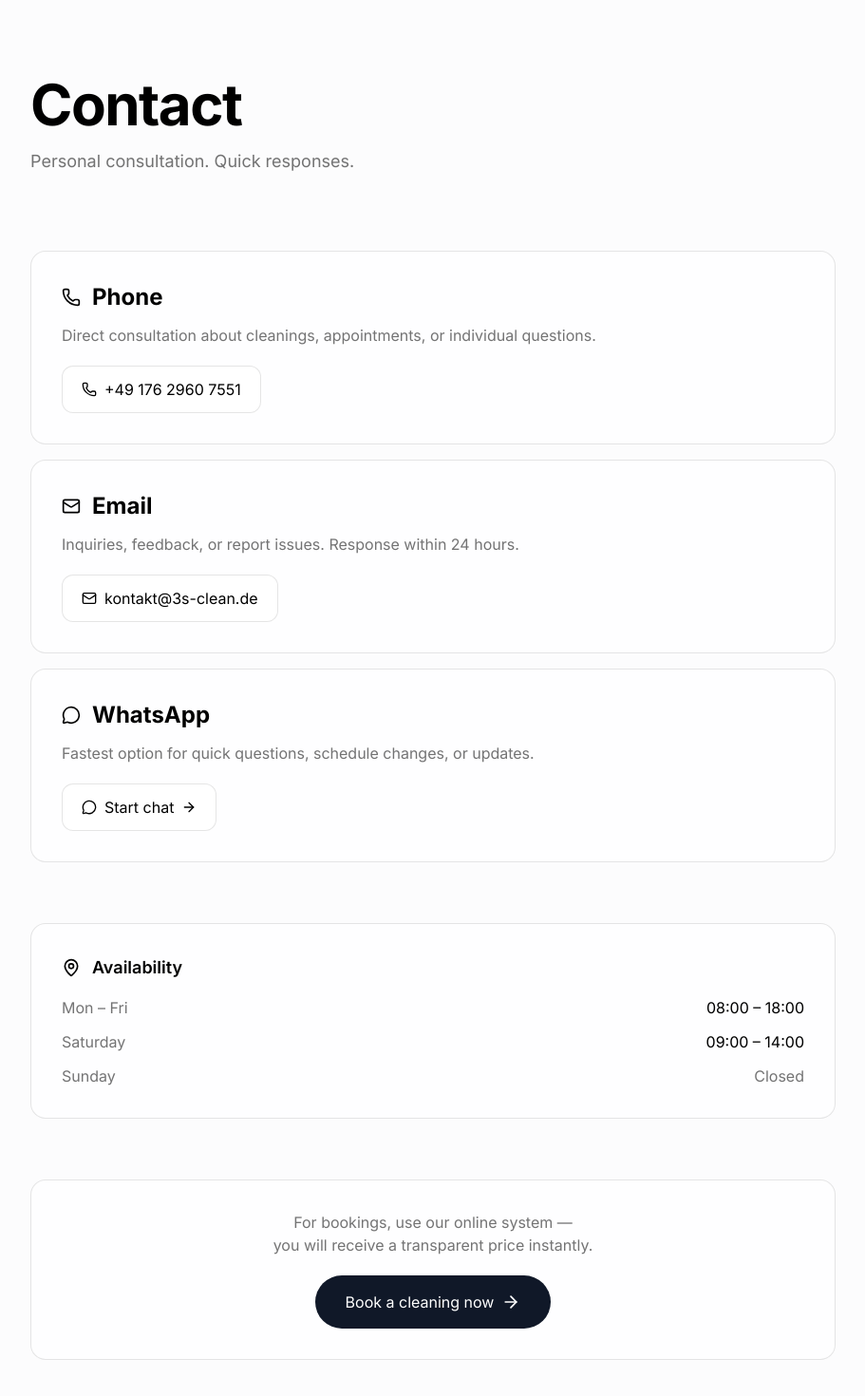
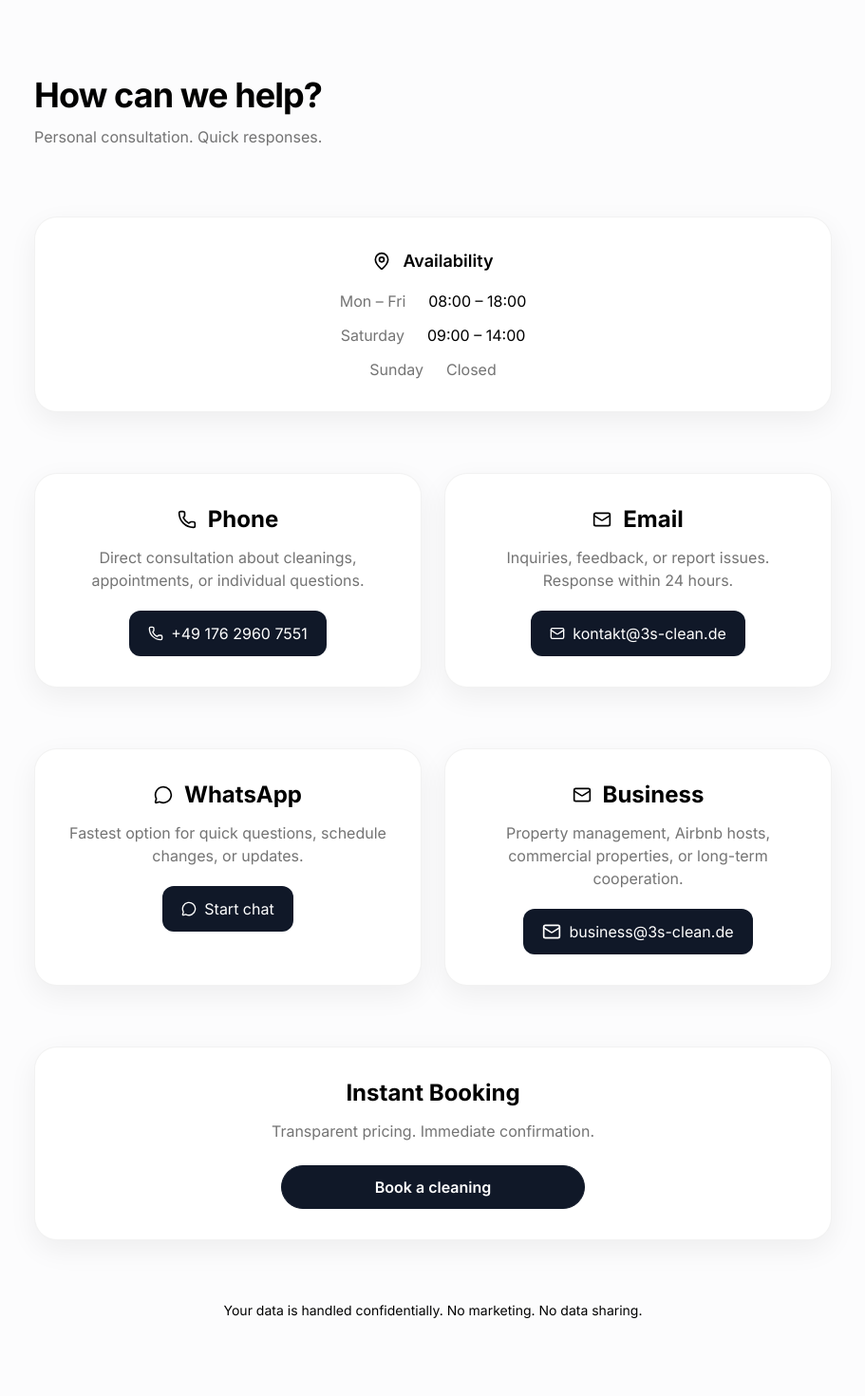
Before and after one commit to 3S-Clean/3s-clean-app, a Next.js app: page /en/contact in a window 1280 px wide. Shown: the part 80-1550 px from the top of the page at 95% size, without its empty margins (184-1095 px from the left). Built offline with nearby package versions, Linux system fonts and the light colour scheme; no server answers.

Commit message:
feat: new contact

```diff
--- a/app/[locale]/contact/page.tsx
+++ b/app/[locale]/contact/page.tsx
@@ -1,169 +1,236 @@
-'use client';
+"use client";
 
-import Link from 'next/link';
-import { Phone, Mail, MessageCircle, MapPin, ArrowRight } from 'lucide-react';
+import {Mail, MapPin, MessageCircle, Phone} from "lucide-react";
 import Header from "@/components/header/Header";
 import Footer from "@/components/footer/Footer";
+import {CONTENT_GUTTER, PAGE_CONTAINER} from "@/components/ui/layout";
+import PillCTA from "@/components/ui/buttons/PillCTA";
+import {CARD_FRAME_BASE, CARD_FRAME_HOVER_LIFT} from "@/components/ui/card/CardFrame";
 
 const businessHours = [
-    { day: 'Mon – Fri', hours: '08:00 – 18:00' },
-    { day: 'Saturday', hours: '09:00 – 14:00' },
-    { day: 'Sunday', hours: 'Closed' },
+    {day: "Mon – Fri", hours: "08:00 – 18:00"},
+    {day: "Saturday", hours: "09:00 – 14:00"},
+    {day: "Sunday", hours: "Closed"},
 ];
+
+const CONTACT_CARD = [CARD_FRAME_BASE, "p-6 md:p-8"].join(" ");
+
+const CONTACT_CARD_HOVER = [
+    CARD_FRAME_BASE,
+    "select-none transition-all duration-200",
+    CARD_FRAME_HOVER_LIFT,
+    "motion-reduce:transition-none motion-reduce:hover:transform-none",
+    "p-6 md:p-8",
+].join(" ");
 
 export default function ContactPage() {
     return (
         <>
-            <Header />
-            <main className="mx-auto max-w-7xl px-6 pb-8 md:pt-20 md:pb-16  pt-[90px] sm:pt-[86px]">
-                {/* Hero */}
-                <section className="px-6 pt-12 pb-8 md:pt-20 md:pb-12 max-w-4xl mx-auto">
-                    <h1 className="text-4xl md:text-5xl lg:text-6xl font-bold tracking-tight mb-4 text-[var(--text)]">
-                        Contact
+            <Header/>
+
+            <main
+                className="min-h-screen pb-8 md:pt-20 md:pb-16 pt-[90px] sm:pt-[86px] bg-[var(--background)] text-[var(--text)]">
+                {/* Hero (left, smaller) */}
+                <section className="pt-12 pb-8 md:pt-20 md:pb-10">
+                    <div className={PAGE_CONTAINER}>
+                        <div
+                            className={`${CONTENT_GUTTER} max-w-4xl mx-auto flex flex-col gap-3 items-start text-left`}>
+                            <h1 className="text-3xl md:text-4xl font-bold tracking-tight text-[var(--text)]">
+                                How can we help?
                             </h1>
-                    <p className="text-[var(--muted)] text-lg">
+                            <p className="text-[var(--muted)] text-base">
                                 Personal consultation. Quick responses.
                             </p>
+                        </div>
+                    </div>
                 </section>
 
-                {/* Contact Cards */}
-                <section className="px-6 py-8 max-w-4xl mx-auto space-y-4">
-
-                    {/* Phone Card */}
-                    <div className="bg-[var(--card)] border border-[var(--border)] rounded-2xl p-6 md:p-8">
-                        <div className="flex items-center gap-3 mb-3">
-                            <Phone className="w-5 h-5 text-[var(--text)]" />
-                            <h2 className="text-xl md:text-2xl font-bold text-[var(--text)]">
-                                Phone
-                            </h2>
-                        </div>
-                        <p className="text-[var(--muted)] mb-5">
-                            Direct consultation about cleanings, appointments, or individual questions.
-                        </p>
-                        <a
-                            href="tel:+4917629607551"
-                            className="inline-flex items-center gap-2 bg-[var(--input-bg)] border border-[var(--border)] hover:bg-[var(--border)] px-5 py-3 rounded-xl transition-colors text-[var(--text)]"
-                        >
-                            <Phone className="w-4 h-4" />
-                            <span>+49 176 2960 7551</span>
-                        </a>
+                {/* Availability (first card) */}
+                <section className="py-8">
+                    <div className={PAGE_CONTAINER}>
+                        <div className={`${CONTENT_GUTTER} max-w-4xl mx-auto`}>
+                            <div className={`${CONTACT_CARD} text-center`}>
+                                <div className="flex items-center justify-center gap-3 mb-4">
+                                    <MapPin className="w-5 h-5 text-[var(--text)]"/>
+                                    <h2 className="text-lg font-semibold text-[var(--text)]">Availability</h2>
                                 </div>
 
-                    {/* Email Card */}
-                    <div className="bg-[var(--card)] border border-[var(--border)] rounded-2xl p-6 md:p-8">
-                        <div className="flex items-center gap-3 mb-3">
-                            <Mail className="w-5 h-5 text-[var(--text)]" />
-                            <h2 className="text-xl md:text-2xl font-bold text-[var(--text)]">
-                                Email
-                            </h2>
-                        </div>
-                        <p className="text-[var(--muted)] mb-5">
-                            Inquiries, feedback, or report issues. Response within 24 hours.
-                        </p>
-                        <a
-                            href="mailto:kontakt@3s-clean.de"
-                            className="inline-flex items-center gap-2 bg-[var(--input-bg)] border border-[var(--border)] hover:bg-[var(--border)] px-5 py-3 rounded-xl transition-colors text-[var(--text)]"
-                        >
-                            <Mail className="w-4 h-4" />
-                            <span>kontakt@3s-clean.de</span>
-                        </a>
-                    </div>
-
-                    {/* WhatsApp Card */}
-                    <div className="bg-[var(--card)] border border-[var(--border)] rounded-2xl p-6 md:p-8">
-                        <div className="flex items-center gap-3 mb-3">
-                            <MessageCircle className="w-5 h-5 text-[var(--text)]" />
-                            <h2 className="text-xl md:text-2xl font-bold text-[var(--text)]">
-                                WhatsApp
-                            </h2>
-                        </div>
-                        <p className="text-[var(--muted)] mb-5">
-                            Fastest option for quick questions, schedule changes, or updates.
-                        </p>
-                        <a
-                            href="https://wa.me/491762960755"
-                            target="_blank"
-                            rel="noopener noreferrer"
-                            className="inline-flex items-center gap-2 bg-[var(--input-bg)] border border-[var(--border)] hover:bg-[var(--border)] px-5 py-3 rounded-xl transition-colors text-[var(--text)]"
-                        >
-                            <MessageCircle className="w-4 h-4" />
-                            <span>Start chat</span>
-                            <ArrowRight className="w-4 h-4" />
-                        </a>
-                    </div>
-
-                </section>
-
-                {/* Business Hours */}
-                <section className="px-6 py-8 max-w-4xl mx-auto">
-                    <div className="bg-[var(--card)] border border-[var(--border)] rounded-2xl p-6 md:p-8">
-                        <div className="flex items-center gap-3 mb-4">
-                            <MapPin className="w-5 h-5 text-[var(--text)]" />
-                            <h2 className="text-lg font-semibold text-[var(--text)]">
-                                Availability
-                            </h2>
-                        </div>
                                 <div className="space-y-3">
                                     {businessHours.map((item, index) => (
-                                <div
-                                    key={index}
-                                    className="flex justify-between items-center"
+                                        <div key={index} className="flex justify-center items-center gap-6">
+                                            <span className="text-[var(--muted)]">{item.day}</span>
+                                            <span
+                                                className={`font-medium ${
+                                                    item.hours === "Closed" ? "text-[var(--muted)]" : "text-[var(--text)]"
+                                                }`}
                                             >
-                                    <span className="text-[var(--muted)]">{item.day}</span>
-                                    <span className={`font-medium ${item.hours === 'Closed' ? 'text-[var(--muted)]' : 'text-[var(--text)]'}`}>
                         {item.hours}
                       </span>
                                         </div>
                                     ))}
                                 </div>
                             </div>
-                </section>
-
-                {/* Booking CTA */}
-                <section className="px-6 py-8 max-w-4xl mx-auto">
-                    <div className="bg-[var(--card)] border border-[var(--border)] rounded-2xl p-6 md:p-8 text-center">
-                        <p className="text-[var(--muted)] mb-5">
-                            For bookings, use our online system —
-                            <br />
-                            you will receive a transparent price instantly.
-                        </p>
-                        <Link
-                            href="/booking"
-                            className="inline-flex items-center gap-2 px-8 py-4 rounded-full font-medium transition-colors bg-gray-900 text-white hover:bg-gray-800 dark:bg-white dark:text-gray-900 dark:hover:bg-white/90"
-                        >
-                            Book a cleaning now
-                            <ArrowRight className="w-5 h-5" />
-                        </Link>
+                        </div>
                     </div>
                 </section>
 
-                {/* Business & Partnerships */}
-                <section className="px-6 py-8 max-w-4xl mx-auto">
-                    <div className="bg-gray-900 text-white rounded-2xl p-6 md:p-8 dark:bg-white dark:text-gray-900">
-                        <h2 className="text-2xl font-bold mb-2">
-                            Business & Partnerships
-                        </h2>
-                        <p className="opacity-70 mb-6">
-                            Property management, Airbnb hosts, commercial properties, or long-term cooperation.
+                {/* Phone + Email */}
+                <section className="py-8">
+                    <div className={PAGE_CONTAINER}>
+                        <div className={`${CONTENT_GUTTER} max-w-4xl mx-auto`}>
+                            <div className="grid grid-cols-1 md:grid-cols-2 gap-6">
+                                {/* Phone */}
+                                <div className={`${CONTACT_CARD_HOVER} text-center`}>
+                                    <div className="flex items-center justify-center gap-3 mb-3">
+                                        <Phone className="w-5 h-5 text-[var(--text)]"/>
+                                        <h2 className="text-xl md:text-2xl font-bold text-[var(--text)]">Phone</h2>
+                                    </div>
+
+                                    <p className="text-[var(--muted)] mb-5">
+                                        Direct consultation about cleanings, appointments, or individual questions.
                                     </p>
+
+                                    <a
+                                        href="tel:+4917629607551"
+                                        className="
+                      inline-flex items-center gap-2 mx-auto
+                      px-5 py-3 rounded-xl
+                      font-medium transition-colors
+                      bg-gray-900 text-white hover:bg-gray-800
+                      dark:bg-white dark:text-gray-900 dark:hover:bg-white/90
+                    "
+                                    >
+                                        <Phone className="w-4 h-4"/>
+                                        <span>+49 176 2960 7551</span>
+                                    </a>
+                                </div>
+
+                                {/* Email */}
+                                <div className={`${CONTACT_CARD_HOVER} text-center`}>
+                                    <div className="flex items-center justify-center gap-3 mb-3">
+                                        <Mail className="w-5 h-5 text-[var(--text)]"/>
+                                        <h2 className="text-xl md:text-2xl font-bold text-[var(--text)]">Email</h2>
+                                    </div>
+
+                                    <p className="text-[var(--muted)] mb-5">
+                                        Inquiries, feedback, or report issues. Response within 24 hours.
+                                    </p>
+
+                                    <a
+                                        href="mailto:kontakt@3s-clean.de"
+                                        className="
+                      inline-flex items-center gap-2 mx-auto
+                      px-5 py-3 rounded-xl
+                      font-medium transition-colors
+                      bg-gray-900 text-white hover:bg-gray-800
+                      dark:bg-white dark:text-gray-900 dark:hover:bg-white/90
+                    "
+                                    >
+                                        <Mail className="w-4 h-4"/>
+                                        <span>kontakt@3s-clean.de</span>
+                                    </a>
+                                </div>
+                            </div>
+                        </div>
+                    </div>
+                </section>
+
+                {/* WhatsApp + Business */}
+                <section className="py-8">
+                    <div className={PAGE_CONTAINER}>
+                        <div className={`${CONTENT_GUTTER} max-w-4xl mx-auto`}>
+                            <div className="grid grid-cols-1 md:grid-cols-2 gap-6">
+                                {/* WhatsApp */}
+                                <div className={`${CONTACT_CARD_HOVER} text-center`}>
+                                    <div className="flex items-center justify-center gap-3 mb-3">
+                                        <MessageCircle className="w-5 h-5 text-[var(--text)]"/>
+                                        <h2 className="text-xl md:text-2xl font-bold text-[var(--text)]">WhatsApp</h2>
+                                    </div>
+
+                                    <p className="text-[var(--muted)] mb-5">
+                                        Fastest option for quick questions, schedule changes, or updates.
+                                    </p>
+
+                                    <a
+                                        href="https://wa.me/491762960755"
+                                        target="_blank"
+                                        rel="noopener noreferrer"
+                                        className="
+                      inline-flex items-center gap-2 mx-auto
+                      px-5 py-3 rounded-xl
+                      font-medium transition-colors
+                      bg-gray-900 text-white hover:bg-gray-800
+                      dark:bg-white dark:text-gray-900 dark:hover:bg-white/90
+                    "
+                                    >
+                                        <MessageCircle className="w-4 h-4"/>
+                                        <span>Start chat</span>
+                                    </a>
+                                </div>
+
+                                {/* Business */}
+                                <div className={`${CONTACT_CARD_HOVER} text-center`}>
+                                    <div className="flex items-center justify-center gap-3 mb-3">
+                                        <Mail className="w-5 h-5 text-[var(--text)]"/>
+                                        <h2 className="text-xl md:text-2xl font-bold text-[var(--text)]">Business</h2>
+                                    </div>
+
+                                    <p className="text-[var(--muted)] mb-5">
+                                        Property management, Airbnb hosts, commercial properties, or long-term
+                                        cooperation.
+                                    </p>
+
                                     <a
                                         href="mailto:business@3s-clean.de"
-                            className="inline-flex items-center gap-3 bg-white/10 hover:bg-white/20 px-5 py-3 rounded-xl transition-colors dark:bg-gray-900/10 dark:hover:bg-gray-900/20"
+                                        className="
+                      inline-flex items-center gap-2 mx-auto
+                      px-5 py-3 rounded-xl
+                      font-medium transition-colors
+                      bg-gray-900 text-white hover:bg-gray-800
+                      dark:bg-white dark:text-gray-900 dark:hover:bg-white/90
+                    "
                                     >
-                            <Mail className="w-5 h-5" />
+                                        <Mail className="w-5 h-5"/>
                                         <span>business@3s-clean.de</span>
                                     </a>
                                 </div>
+                            </div>
+                        </div>
+                    </div>
                 </section>
 
-                {/* Privacy Note */}
-                <section className="px-6 py-8 max-w-4xl mx-auto text-center">
-                    <p className="text-[var(--muted)] text-sm">
+                {/* Booking (same size as availability) */}
+                <section className="py-8">
+                    <div className={PAGE_CONTAINER}>
+                        <div className={`${CONTENT_GUTTER} max-w-4xl mx-auto`}>
+                            <div className={`${CONTACT_CARD} text-center`}>
+                                <h2 className="text-2xl font-bold mb-3 text-[var(--text)]">Instant Booking</h2>
+
+                                <p className="text-[var(--muted)] mb-6">
+                                    Transparent pricing. Immediate confirmation.
+                                </p>
+
+                                <PillCTA href="/booking" className="mx-auto max-w-[320px]">
+                                    Book a cleaning
+                                </PillCTA>
+                            </div>
+                        </div>
+                    </div>
+                </section>
+
+                {/* Privacy Note (center + black text) */}
+                <section className="py-8">
+                    <div className={PAGE_CONTAINER}>
+                        <div className={`${CONTENT_GUTTER} max-w-4xl mx-auto text-center`}>
+                            <p className="text-[var(--text)] text-sm">
                                 Your data is handled confidentially. No marketing. No data sharing.
                             </p>
+                        </div>
+                    </div>
                 </section>
             </main>
-            <Footer />
+
+            <Footer/>
         </>
     );
 }
```
Lines whose indentation alone changed are shown as unchanged.
